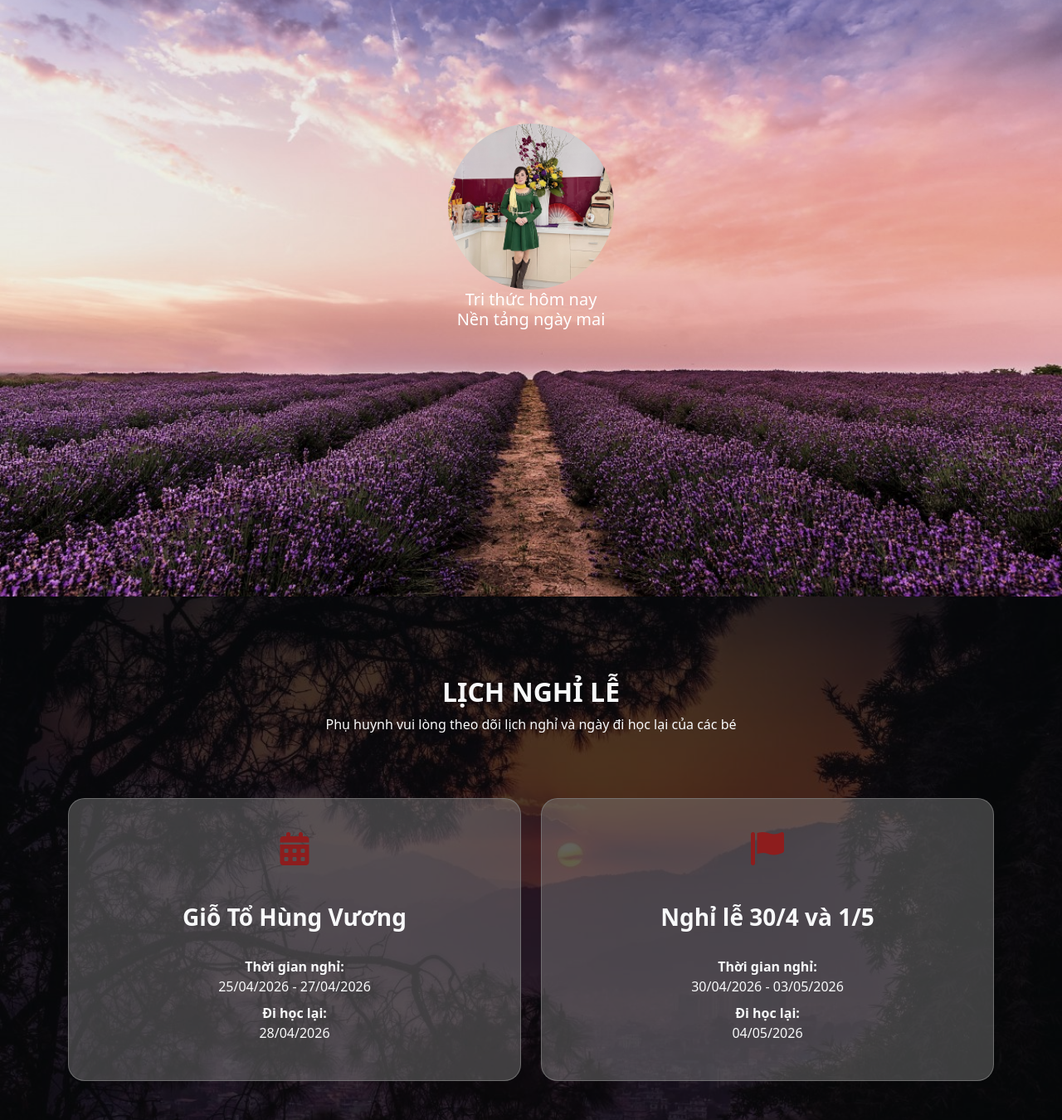
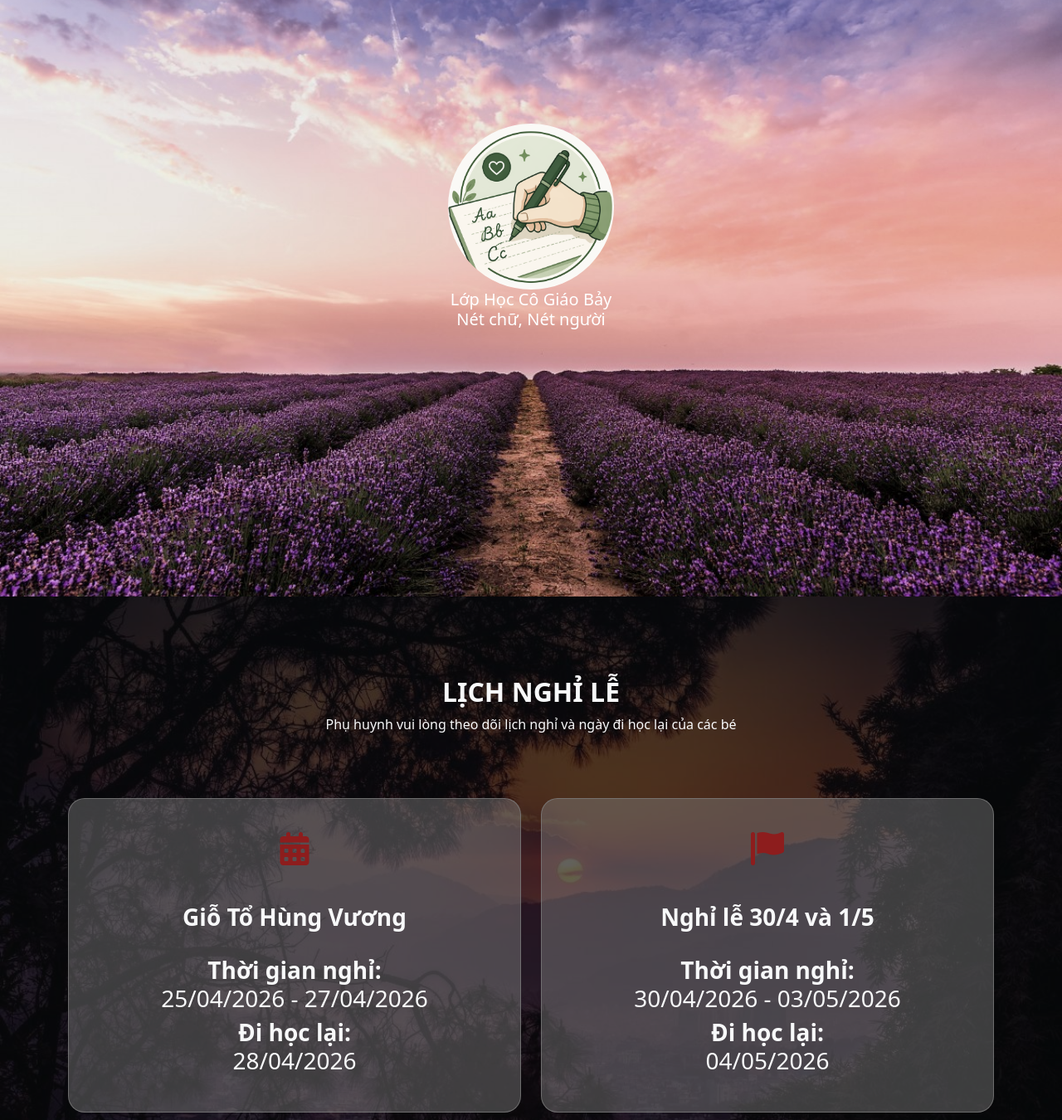
Before and after one commit to katit-dev/ThongBao, a plain HTML site: page index.html in a window 1280 px wide. Shown: the part 81-1431 px from the top of the page at 83% size. Drawn offline with nearby package versions, Linux system fonts and the light colour scheme.

Commit message:
fix content

```diff
--- a/index.html
+++ b/index.html
@@ -24,7 +24,7 @@
 </head>
 
 <body>
-    <header class="header">
+    <!-- <header class="header">
         <nav class="navbar navbar-expand-lg ">
             <div class="container justify-content-between">
                 <a class="navbar-brand fs-2" href="#">
@@ -34,7 +34,7 @@
                 </a>
             </div>
         </nav>
-    </header>
+    </header> -->
     <!-- carousel -->
     <section class="carousel">
         <div id="carouselExampleCaptions" class="carousel slide">
@@ -44,9 +44,9 @@
                     <img src="./image/background.jpg" class="d-block w-100" alt="...">
                     <div class="carousel-caption">
                         <img class="animate__animated animate__fadeInUpBig  animate__delay-0.5s rounded-circle"
-                            src="./image/avatar.jpg" alt="">
-                        <h5 class='animate__animated animate__fadeInUpBig  animate__delay-1s'>Tri thức hôm nay
-                        <p class='animate__animated animate__fadeInUpBig  animate__delay-2s'>Nền tảng ngày mai</p>
+                            src="./image/avartar2.png" alt="">
+                        <h5 class='animate__animated animate__fadeInUpBig  animate__delay-1s'>Lớp Học Cô Giáo Bảy
+                        <p class='animate__animated animate__fadeInUpBig  animate__delay-2s'>Nét chữ, Nét người</p>
                     </div>
                 </div>
 
@@ -69,15 +69,15 @@
                         <i class="fa-solid fa-calendar-days mb-3"></i>
                         <h2>Giỗ Tổ Hùng Vương</h2>
 
-                        <p class="mb-2">
+                        <h3 class="mb-2">
                             <strong>Thời gian nghỉ:</strong><br>
                             25/04/2026 - 27/04/2026
-                        </p>
+                        </h3>
 
-                        <p class="mb-0">
+                        <h3 class="mb-0">
                             <strong>Đi học lại:</strong><br>
                             28/04/2026
-                        </p>
+                        </h3>
                     </div>
                 </div>
 
@@ -87,15 +87,15 @@
                         <i class="fa-solid fa-flag mb-3"></i>
                         <h2>Nghỉ lễ 30/4 và 1/5</h2>
 
-                        <p class="mb-2">
+                        <h3 class="mb-2">
                             <strong>Thời gian nghỉ:</strong><br>
                             30/04/2026 - 03/05/2026
-                        </p>
+                        </h3>
 
-                        <p class="mb-0">
+                        <h3 class="mb-0">
                             <strong>Đi học lại:</strong><br>
                             04/05/2026
-                        </p>
+                        </h3>
                     </div>
                 </div>
             </div>
```
Also changed, not shown: image/avartar2.png (added).
